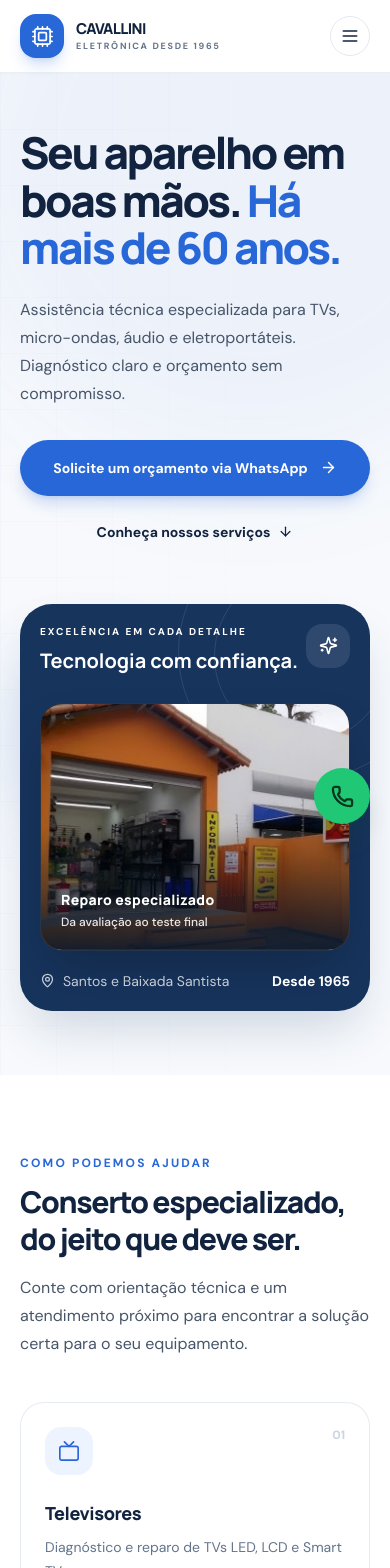
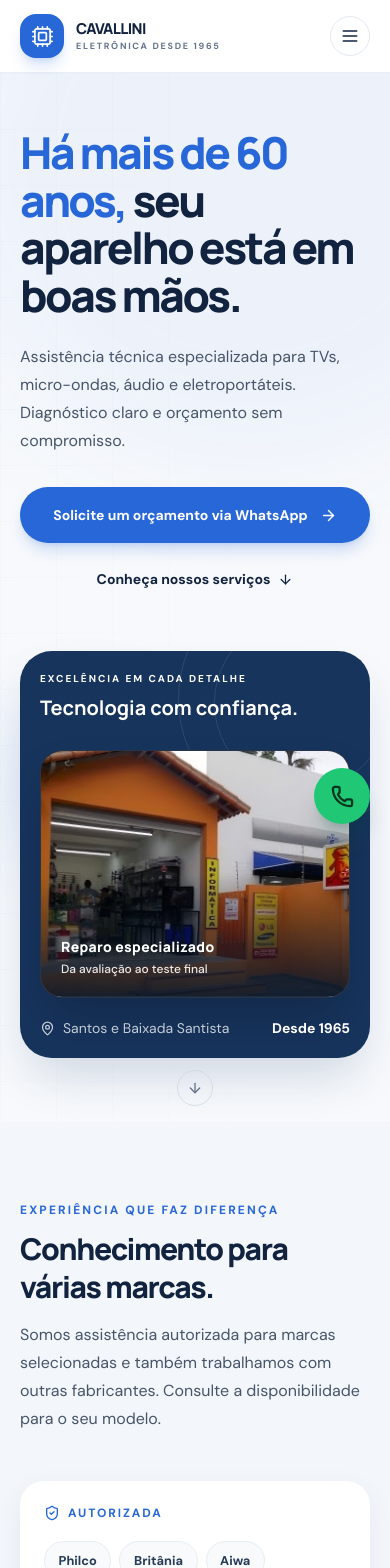
Before and after one commit to kauessilvas/eletronica-cavallini, a React (Vite) app: page / in a window 390 px wide. Shown: the top 1568 px of the page. Built offline with nearby package versions, Linux system fonts and the light colour scheme.

Commit message:
feat: refine hero sections and add location map

```diff
--- a/src/App.jsx
+++ b/src/App.jsx
@@ -2,7 +2,7 @@ import { useState } from 'react';
 import {
   ArrowDown, ArrowRight, ArrowUpRight, AudioLines, Check,
   Clock3, Cpu, MapPin, Menu, Microwave, Phone, ShieldCheck,
-  Sparkles, Tv, Wrench, X
+  Tv, Wrench, X
 } from 'lucide-react';
 
 const WHATSAPP = '5513955380693';
@@ -25,7 +25,7 @@ function BrandMark() {
 
 function Header() {
   const [open, setOpen] = useState(false);
-  const links = [['Serviços', '#servicos'], ['Marcas', '#marcas'], ['Sobre', '#sobre'], ['Contato', '#contato']];
+  const links = [['Marcas', '#marcas'], ['Serviços', '#servicos'], ['Sobre', '#sobre'], ['Contato', '#contato']];
   return (
     <header className="sticky top-0 z-40 border-b border-slate-200/70 bg-white/90 backdrop-blur-xl">
       <div className="mx-auto flex max-w-7xl items-center justify-between px-5 py-3.5 lg:px-8">
@@ -55,7 +55,7 @@ function Hero() {
       <div className="relative mx-auto grid max-w-7xl items-center gap-12 px-5 pb-16 pt-14 sm:pt-20 lg:grid-cols-[1.03fr_.97fr] lg:px-8 lg:pb-24 lg:pt-24">
         <div className="max-w-2xl">
           <h1 className="font-display text-[2.75rem] font-extrabold leading-[1.08] tracking-[-.055em] text-ink sm:text-6xl lg:text-[4.15rem]">
-            Seu aparelho em boas mãos. <span className="text-blue">Há mais de 60 anos.</span>
+            <span className="text-blue">Há mais de 60 anos,</span> seu aparelho está em boas mãos.
           </h1>
           <p className="mt-6 max-w-xl text-base leading-7 text-slate-600 sm:text-lg sm:leading-8">
             Assistência técnica especializada para TVs, micro-ondas, áudio e eletroportáteis. Diagnóstico claro e orçamento sem compromisso.
@@ -74,12 +74,11 @@ function Hero() {
           <div className="relative overflow-hidden rounded-[2rem] bg-[#17345d] p-5 shadow-2xl shadow-[#183b6a]/20 sm:p-7">
             <div className="absolute -right-16 -top-20 h-64 w-64 rounded-full border border-white/10" />
             <div className="absolute -right-5 -top-9 h-44 w-44 rounded-full border border-white/10" />
-            <div className="relative flex items-start justify-between">
+            <div className="relative">
               <div>
                 <div className="text-[10px] font-extrabold uppercase tracking-[.2em] text-white">Excelência em cada detalhe</div>
                 <div className="mt-2 font-display text-xl font-bold text-white sm:text-2xl">Tecnologia com confiança.</div>
               </div>
-              <span className="grid h-11 w-11 place-items-center rounded-2xl bg-white/10 text-white"><Sparkles size={19} /></span>
             </div>
             <div className="relative mt-7 overflow-hidden rounded-[1.4rem] border border-white/10 bg-[#101d32] shadow-2xl">
               <img src={`${import.meta.env.BASE_URL}fachada-cavallini.jpeg`} alt="Fachada da Eletrônica Cavallini em Santos" className="aspect-[1.25] w-full object-cover sm:aspect-[1.45]" fetchPriority="high" />
@@ -95,6 +94,9 @@ function Hero() {
           </div>
         </div>
       </div>
+      <a href="#marcas" aria-label="Role para ver mais conteúdo" className="absolute bottom-4 left-1/2 grid h-9 w-9 -translate-x-1/2 place-items-center rounded-full border border-slate-300/70 text-slate-500 transition hover:border-blue hover:text-blue" >
+        <ArrowDown size={16} aria-hidden="true" />
+      </a>
     </section>
   );
 }
@@ -162,7 +164,7 @@ function About() {
         <div className="absolute right-8 top-8 h-24 w-24 rounded-full border border-blue/10" />
         <div className="relative">
           <div className="text-xs font-extrabold uppercase tracking-[.18em] text-blue">Uma história construída com confiança</div>
-          <p className="mt-5 font-display text-2xl font-extrabold leading-snug tracking-[-.04em] text-ink sm:text-3xl">Há gerações, a Cavallini cuida da tecnologia que faz parte da sua casa.</p>
+          <p className="mt-5 font-display text-2xl font-extrabold leading-snug tracking-[-.04em] text-ink sm:text-3xl">Por gerações, a Cavallini cuida da tecnologia que faz parte da sua casa.</p>
           <div className="mt-9 grid grid-cols-3 gap-3 border-t border-blue/10 pt-6">
             {facts.map(({ value, label }) => <div key={value}><div className="font-display text-xl font-extrabold tracking-[-.04em] text-blue sm:text-2xl">{value}</div><div className="mt-1 text-[10px] leading-4 text-slate-500 sm:text-xs">{label}</div></div>)}
           </div>
@@ -186,6 +188,7 @@ function Contact() {
   const phones = [{ label: 'Telefone fixo', display: '(13) 3234-8008', href: 'tel:+551332348008' }, { label: 'Telefone fixo', display: '(13) 3234-7833', href: 'tel:+551332347833' }];
   const address = 'Av. Washington Luís, 178 - Vila Matias, Santos - SP, 11050-200';
   const mapLink = 'https://www.google.com/maps/search/?api=1&query=' + encodeURIComponent(address);
+  const mapEmbedUrl = `https://maps.google.com/maps?q=${encodeURIComponent(address)}&z=16&output=embed`;
   return <section id="contato" className="scroll-mt-20 bg-[#f7f9fc] py-20 sm:py-24">
     <div className="mx-auto max-w-7xl px-5 lg:px-8">
       <div className="grid overflow-hidden rounded-[2rem] bg-white shadow-soft lg:grid-cols-[1fr_.92fr]">
@@ -197,10 +200,15 @@ function Contact() {
             <div className="flex gap-4"><span className="grid h-11 w-11 shrink-0 place-items-center rounded-2xl bg-[#fff4df] text-amber-700"><Clock3 size={19} /></span><div><div className="text-xs font-bold text-slate-400">HORÁRIO DE FUNCIONAMENTO</div><p className="mt-1 text-sm leading-6 text-slate-600">De Segunda a Sexta-feira, das 09:00 às 18:00h</p></div></div>
           </div>
         </div>
-        <div className="relative flex min-h-[350px] flex-col justify-between overflow-hidden bg-[#17345d] p-7 text-white sm:p-10 lg:p-12">
-          <div className="absolute -right-16 -top-20 h-72 w-72 rounded-full border border-white/10" /><div className="absolute -right-3 -top-7 h-48 w-48 rounded-full border border-white/10" />
-          <div className="relative"><span className="grid h-12 w-12 place-items-center rounded-2xl bg-white/10 text-emerald-300"><Phone size={21} /></span><h3 className="mt-6 max-w-sm font-display text-2xl font-extrabold leading-tight tracking-[-.04em] sm:text-3xl">Um primeiro contato já ajuda a encontrar o caminho.</h3><p className="mt-4 max-w-sm text-sm leading-6 text-white/70">Envie uma mensagem com a marca e o modelo do aparelho. Nossa equipe responde assim que possível.</p></div>
-          <a href={whatsappLink()} target="_blank" rel="noreferrer" className="relative mt-10 inline-flex min-h-14 items-center justify-center gap-3 rounded-full bg-[#20c875] px-6 text-sm font-extrabold text-[#072817] transition hover:bg-[#42dc8e]">Conversar pelo WhatsApp <ArrowRight size={17} /></a>
+        <div className="min-h-[350px] overflow-hidden bg-slate-100 sm:min-h-[460px] lg:min-h-[520px]">
+          <iframe
+            src={mapEmbedUrl}
+            title="Mapa da localização da Eletrônica Cavallini em Santos"
+            className="h-full min-h-[350px] w-full border-0 sm:min-h-[460px] lg:min-h-[520px]"
+            loading="lazy"
+            referrerPolicy="no-referrer-when-downgrade"
+            allowFullScreen
+          />
         </div>
       </div>
     </div>
@@ -225,5 +233,5 @@ function FloatingWhatsApp() {
 }
 
 export default function App() {
-  return <><Header /><main><Hero /><Services /><Brands /><About /><Contact /></main><Footer /><FloatingWhatsApp /></>;
+  return <><Header /><main><Hero /><Brands /><Services /><About /><Contact /></main><Footer /><FloatingWhatsApp /></>;
 }
```
